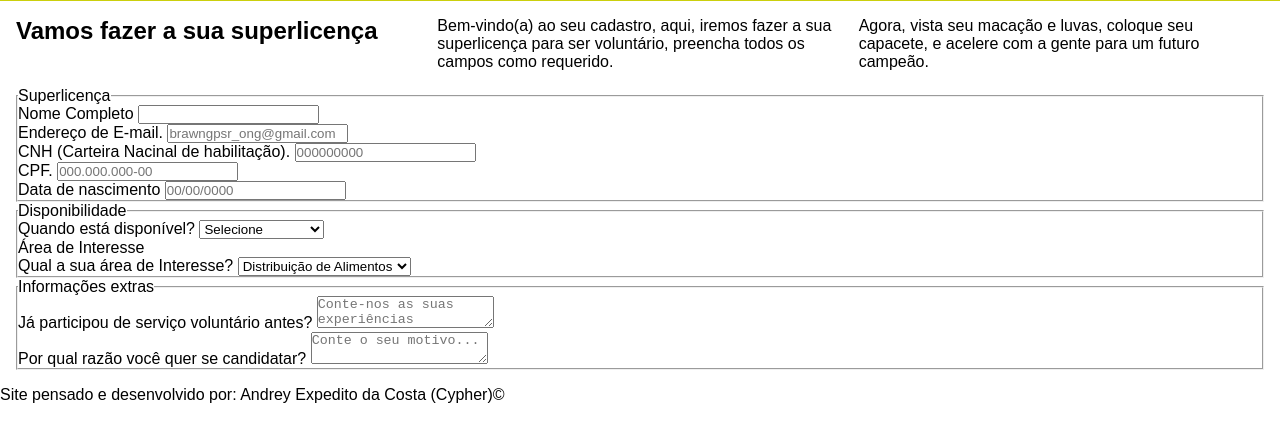
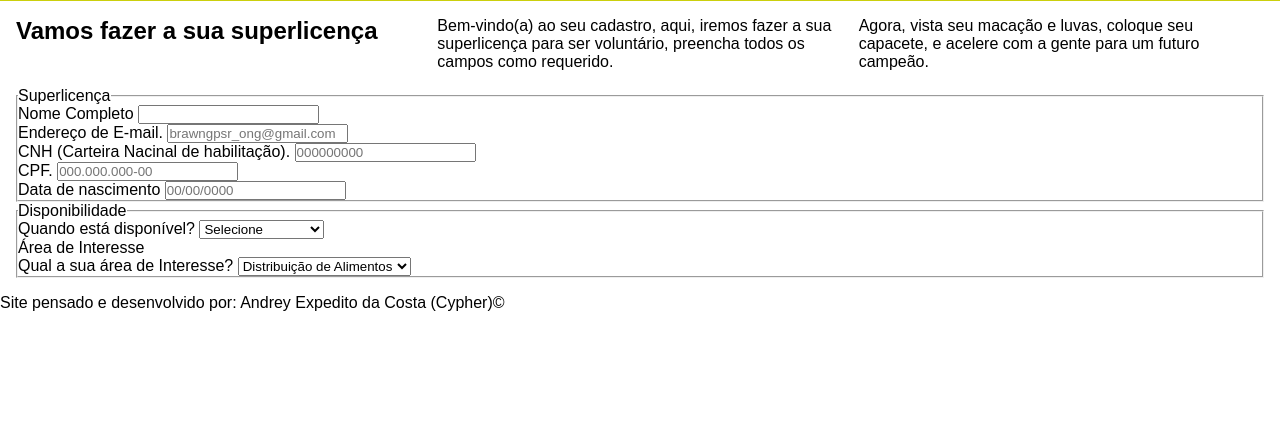
Before and after one commit to andreyexpeditodacosta/projeto_ong_brawn, a plain HTML site: page cadastro.html in a window 1280 px wide. Shown: the part 75-516 px from the top of the page. Drawn offline with Linux system fonts and the light colour scheme.

Commit message:
1.4.2
Remoção de campo de informações extras

```diff
--- a/cadastro.html
+++ b/cadastro.html
@@ -43,6 +43,7 @@
         </p>
     </section>
     <!--Formulário de voluntáriado-->
+    <section>
     <form id= "voluntariado"onsubmit="handleSubmit(event)">
         <fieldset>
             <!--Dados sensíveis. Cuidados extras devem ser tomados-->
@@ -93,19 +94,8 @@
                 </select>
             </div>
         </fieldset>
-        <!--Trabalhos anteriores. Dados com menor relevância-->
-        <fieldset>
-            <legend>Informações extras</legend>
-            <div class="campos">
-                <label for="anteriores">Já participou de serviço voluntário antes?</label>
-                <textarea name="motivacao" id="motivacao" placeholder="Conte-nos as suas experiências anteriores..."></textarea>
-            </div>
-            <div class="campos">
-                <label for="motivo">Por qual razão você quer se candidatar?</label>
-                <textarea name="motivo" id="motivo" placeholder="Conte o seu motivo..."></textarea>
-            </div>
-        </fieldset>
     </form>
+    </section>
     </main>
     <footer>
         <p>
```
